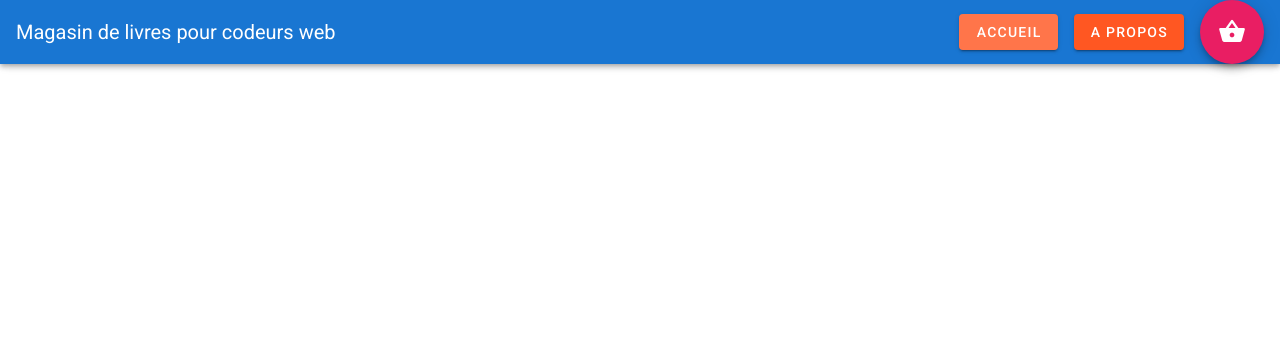
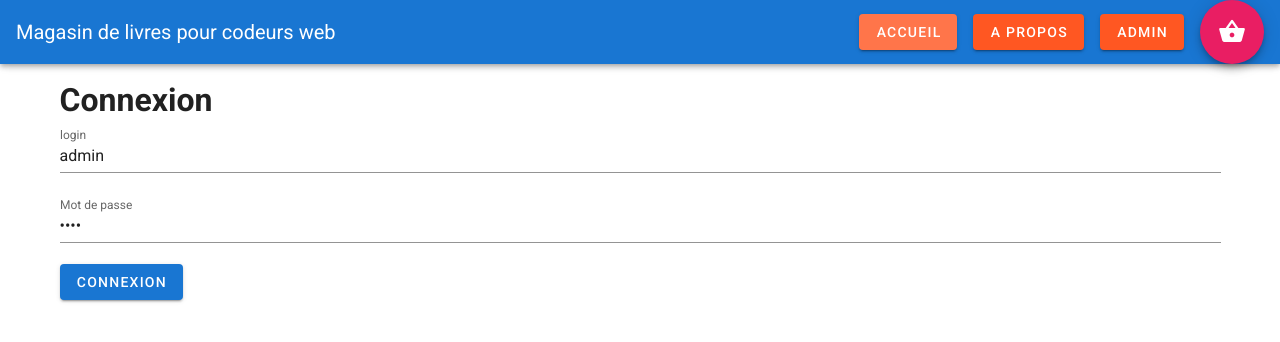
Before and after one commit to fgrx/formation-vue2, a Vue app: page /login in a window 1280 px wide. Shown: the top 342 px of the page. Built offline with nearby package versions, Linux system fonts and the light colour scheme.

Commit message:
Partie 13 : Route guards & vuex persisted state

```diff
--- a/package.json
+++ b/package.json
@@ -15,7 +15,8 @@
     "vue-axios": "^3.2.4",
     "vue-router": "^3.2.0",
     "vuetify": "^2.4.0",
-    "vuex": "^3.4.0"
+    "vuex": "^3.4.0",
+    "vuex-persistedstate": "^4.0.0-beta.3"
   },
   "devDependencies": {
     "@vue/cli-plugin-babel": "~4.5.0",
--- a/src/App.vue
+++ b/src/App.vue
@@ -6,6 +6,10 @@
       ><v-btn color="deep-orange" :to="{ name: 'Home' }">Accueil</v-btn>
       <v-btn color="deep-orange" class="ml-4" :to="{ name: 'About' }"
         >A propos</v-btn
+      >
+
+      <v-btn color="deep-orange" class="ml-4" :to="{ name: 'Admin' }"
+        >Admin</v-btn
       >
       <v-btn
         @click="dialogBasket = true"
--- a/src/router/index.js
+++ b/src/router/index.js
@@ -1,6 +1,8 @@
 import Vue from 'vue'
 import VueRouter from 'vue-router'
 import Home from '../views/Home.vue'
+
+import store from '@/store/index';
 
 Vue.use(VueRouter)
 
@@ -22,6 +24,17 @@ const routes = [
     path:"/book/:id",
     name:"Book",
     component: () => import(/* webpackChunkName: "Book" */ '../views/Book.vue')
+  },
+  {
+    path:"/admin",
+    name:"Admin",
+    component: () => import(/* webpackChunkName: "Admin" */ '../views/Admin.vue'),
+    meta: { needAuth: true }
+  },
+  {
+    path:"/login",
+    name:"Login",
+    component: () => import(/* webpackChunkName: "Book" */ '../views/Login.vue')
   }
 ]
 
@@ -31,4 +44,16 @@ const router = new VueRouter({
   routes
 })
 
+router.beforeEach((to, from, next) => {
+	const userInStore = store.state.users.user;
+	const isAuthenticated = userInStore !== null ? true : false;
+	const isProtected = to.matched.some((route) => route.meta.needAuth);
+
+	if (!isAuthenticated && isProtected) {
+		next({ name: 'Login' });
+	} else {
+		next();
+	}
+});
+
 export default router
--- a/src/services/shopService.js
+++ b/src/services/shopService.js
@@ -5,22 +5,16 @@ export default {
     let res = null;
     try {
       //Ajoute la commande en base de données
-      res = await axios.post(
-        `${process.env.VUE_APP_SERVER_URL}/orders`,
-        order
-      );
+      res = await axios.post(`${process.env.VUE_APP_SERVER_URL}/orders`, order);
 
       //Met à jour le stock de livre
       const updateStockInDB = (book) => {
         book.quantity--;
-        axios.put(
-          `${process.env.VUE_APP_SERVER_URL}/books/${book.id}`,
-          book
-        );
+        axios.put(`${process.env.VUE_APP_SERVER_URL}/books/${book.id}`, book);
       };
 
       //version moins longue
-      order.items.forEach(book => updateStockInDB(book))
+      order.items.forEach((book) => updateStockInDB(book));
 
       //version courte
       order.items.forEach(updateStockInDB);
@@ -30,4 +24,15 @@ export default {
 
     return res;
   },
+  async getOrders() {
+    let res = null;
+    try {
+      //Ajoute la commande en base de données
+      res = await axios.get(`${process.env.VUE_APP_SERVER_URL}/orders`);
+    } catch (err) {
+      console.log("There was an error trying to save in DB", err);
+    }
+
+    return res;
+  },
 };
--- /dev/null
+++ b/src/services/userService.js
@@ -0,0 +1,22 @@
+import axios from "axios";
+
+export default {
+    async findUser(login, password) {
+        let res = null;
+        try {
+            res = await axios.get(
+                `${process.env.VUE_APP_SERVER_URL}/users`,
+                {
+                    params: {
+                        login,
+                        password
+                    }
+                }
+            );
+        } catch (err) {
+            console.log("There was an error trying to find user in DB", err);
+        }
+
+        return res;
+    }
+}
--- a/src/store/index.js
+++ b/src/store/index.js
@@ -1,6 +1,9 @@
 import Vue from 'vue'
 import Vuex from 'vuex'
 import basket from "@/store/modules/basket"
+import users from "@/store/modules/users"
+
+import createPersistedState from "vuex-persistedstate";
 
 Vue.use(Vuex)
 
@@ -12,6 +15,7 @@ export default new Vuex.Store({
   actions: {
   },
   modules: {
-    basket
-  }
+    basket,users
+  },
+  plugins: [createPersistedState()]
 })
--- /dev/null
+++ b/src/store/modules/users.js
@@ -0,0 +1,20 @@
+export default {
+	state: {
+		user: null
+	},
+	getters: {
+		user: (state) => {
+			return state.user;
+		}
+	},
+	mutations: {
+		updateUser(state, payload) {
+			state.user = payload;
+		}
+	},
+	actions: {
+		updateUserAction({ commit }, payload) {
+			commit('updateUser', payload);
+		}
+	}
+};
--- /dev/null
+++ b/src/views/Admin.vue
@@ -0,0 +1,57 @@
+<template>
+  <div>
+
+    <h1>Administration</h1>
+
+    <p><v-btn color="success" @click="disconnectAction">Déconnexion</v-btn></p>
+
+    <Loading v-if="isLoading" />
+
+    <p v-if="!orders.length">Aucune commande pour le moment</p>
+
+    <div v-for="order in orders" :key="order.id" class='commande'>
+        <p><strong>Numéro : {{ order.id }}</strong></p>
+        <p>Total : {{ order.total }}€</p>
+        <p>Produits : <ul><li v-for="book in order.items" :key="book.id">{{ book.title }}</li></ul></p>
+    </div>
+  </div>
+</template>
+
+<script>
+import Loading from "@/components/Loading.vue";
+import shopService from "@/services/shopService";
+
+export default {
+  components: {
+    Loading,
+  },
+
+  data() {
+    return {
+      orders: [],
+      isLoading: false,
+    };
+  },
+
+  async created() {
+    this.isLoading = true;
+    const ordersFromDB = await shopService.getOrders();
+    this.orders = ordersFromDB.data;
+    this.isLoading = false;
+  },
+
+  methods: {
+    disconnectAction() {
+      this.$store.dispatch("updateUserAction", null);
+      this.$router.push({ name: "Home" });
+    },
+  },
+};
+</script>
+
+<style lang="scss" scoped>
+.commande {
+  border-bottom: 1px solid grey;
+  margin-top: 1em;
+}
+</style>
--- /dev/null
+++ b/src/views/Login.vue
@@ -0,0 +1,56 @@
+<template>
+  <div>
+    <h1>Connexion</h1>
+    <v-form>
+      <v-text-field
+        type="text"
+        label="login"
+        v-model="login"
+        @click="error = ''"
+      ></v-text-field>
+      <v-text-field
+        type="password"
+        label="Mot de passe"
+        v-model="password"
+        @click="error = ''"
+      ></v-text-field>
+      <v-btn @click="connexionAction" color="primary">Connexion</v-btn>
+      <v-alert v-if="error" type="error">{{ error }}</v-alert>
+    </v-form>
+  </div>
+</template>
+
+<script>
+import userService from "@/services/userService";
+
+export default {
+  data() {
+    return {
+      login: "admin",
+      password: "1234",
+      error: "",
+    };
+  },
+  methods: {
+    async connexionAction() {
+      const testConnexion = await userService.findUser(
+        this.login,
+        this.password
+      );
+
+      const userFound = testConnexion.data;
+
+      console.log(userFound);
+      if (testConnexion.data.length) {
+        this.$store.dispatch("updateUserAction", { name: this.login });
+        this.$router.push({ name: "Admin" });
+      } else {
+        this.error = "Mauvais login ou mot de passe";
+      }
+    },
+  },
+};
+</script>
+
+<style lang="scss" scoped>
+</style>
```
Also changed, not shown: booksdb.json (+7 -4 lines), 1 other file (tests, documents, lock files or other folders).
